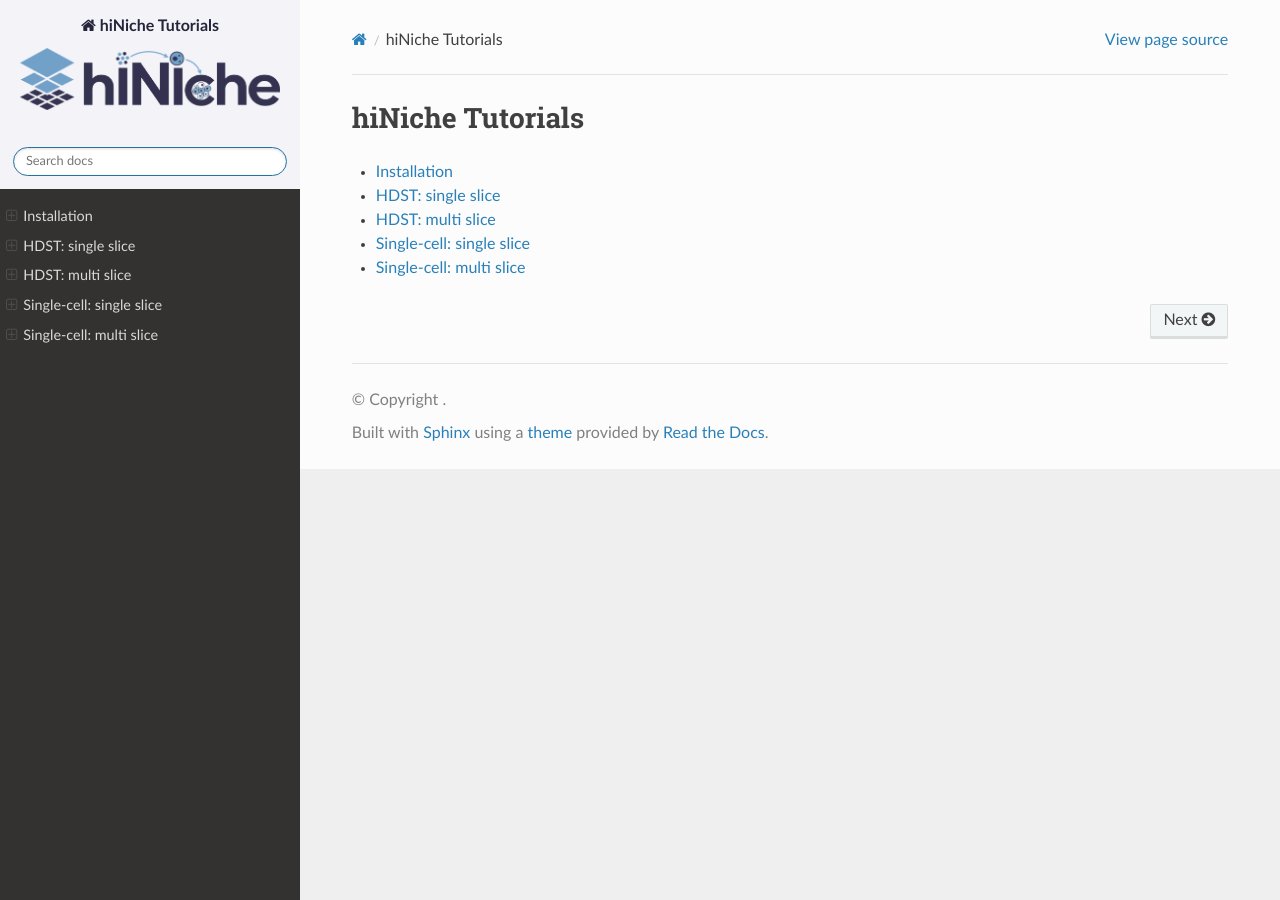
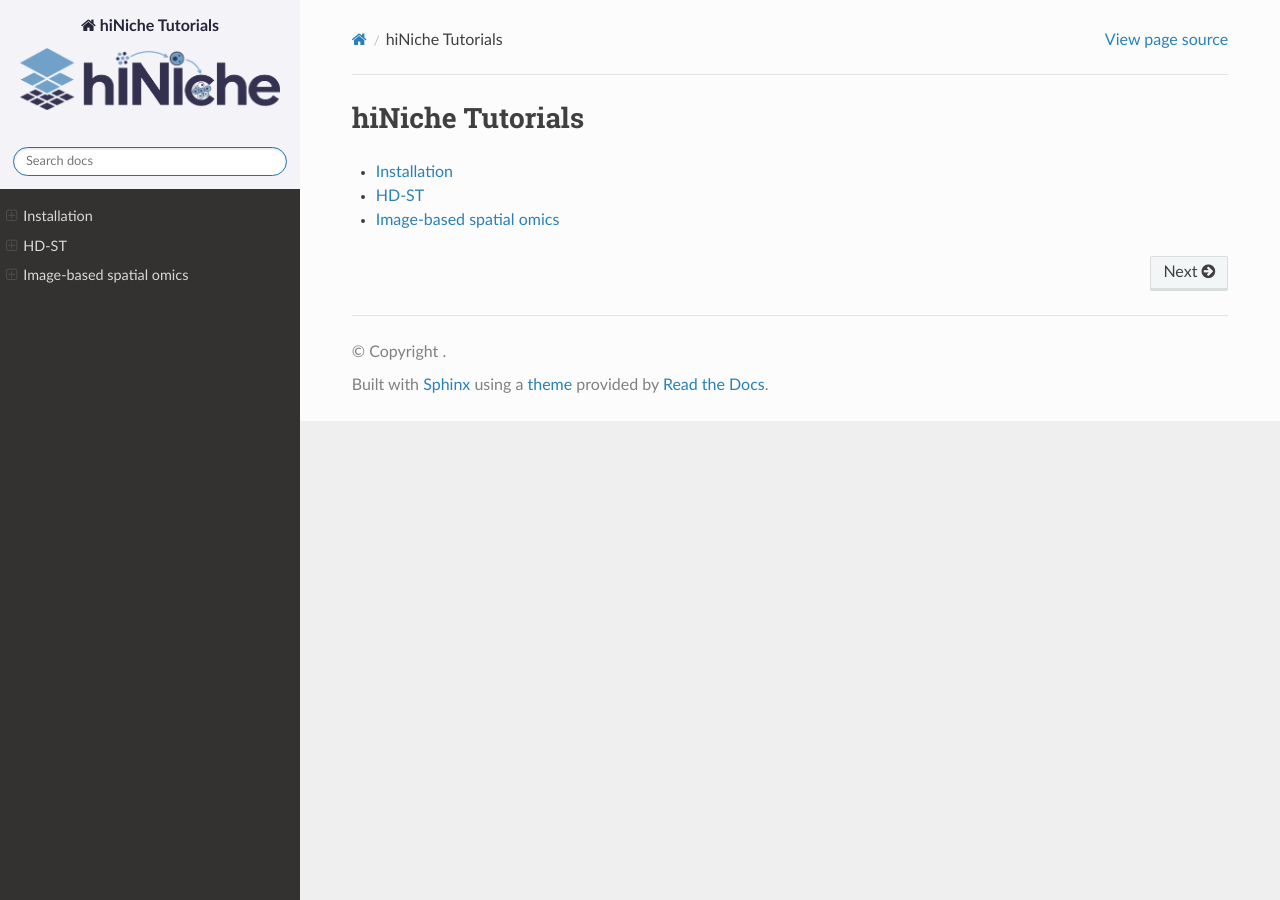
Before and after one commit to WeihangZJP/hiNiche-docs, a Sphinx documentation site: the page built from source/index.rst, in a window 1280 px wide. Built offline with Sphinx 7.4.7 and the Read the Docs theme 3.1.0, drawn with Linux system fonts in a browser that asks for light colours.

Commit message:
Reorganize tutorial navigation

```diff
--- a/source/hdst_multi.rst
+++ b/source/hdst_multi.rst
@@ -1,4 +1,4 @@
-HDST: multi slice
+Multiple slice
 ================================================================================
 
 Complete nuclei segmentation and reference preparation before the analysis notebooks. For multiple slices, segment each slice separately and use consistent reference genes and cell-type columns across slices.
--- a/source/hdst_single.rst
+++ b/source/hdst_single.rst
@@ -1,4 +1,4 @@
-HDST: single slice
+Single slice
 ================================================================================
 
 Complete nuclei segmentation and reference preparation before the analysis notebooks. For multiple slices, segment each slice separately and use consistent reference genes and cell-type columns across slices.
--- /dev/null
+++ b/source/image_based.rst
@@ -0,0 +1,8 @@
+Image-based spatial omics
+================================================================================
+
+.. toctree::
+   :maxdepth: 1
+
+   singlecell_single
+   singlecell_multi
--- a/source/index.rst
+++ b/source/index.rst
@@ -2,17 +2,13 @@ hiNiche Tutorials
 ================================================================================
 
 * :doc:`installation`
-* :doc:`hdst_single`
-* :doc:`hdst_multi`
-* :doc:`singlecell_single`
-* :doc:`singlecell_multi`
+* :doc:`hd_st`
+* :doc:`image_based`
 
 .. toctree::
    :hidden:
-   :maxdepth: 4
+   :maxdepth: 5
 
    installation
-   hdst_single
-   hdst_multi
-   singlecell_single
-   singlecell_multi
+   hd_st
+   image_based
--- a/source/singlecell_multi.rst
+++ b/source/singlecell_multi.rst
@@ -1,4 +1,4 @@
-Single-cell: multi slice
+Multiple slice
 ================================================================================
 
 .. toctree::
--- a/source/singlecell_single.rst
+++ b/source/singlecell_single.rst
@@ -1,4 +1,4 @@
-Single-cell: single slice
+Single slice
 ================================================================================
 
 .. toctree::
```
Also changed, not shown: source/hd_st.rst (added, +8 -0 lines).
